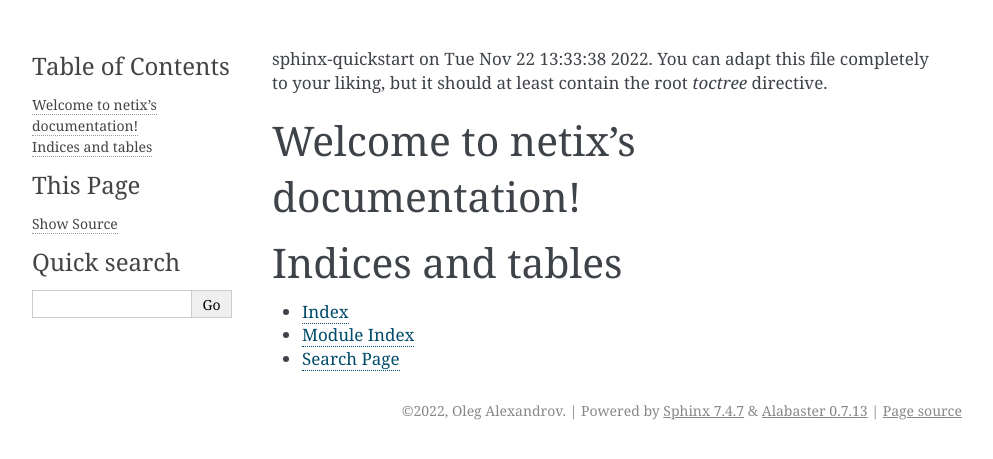
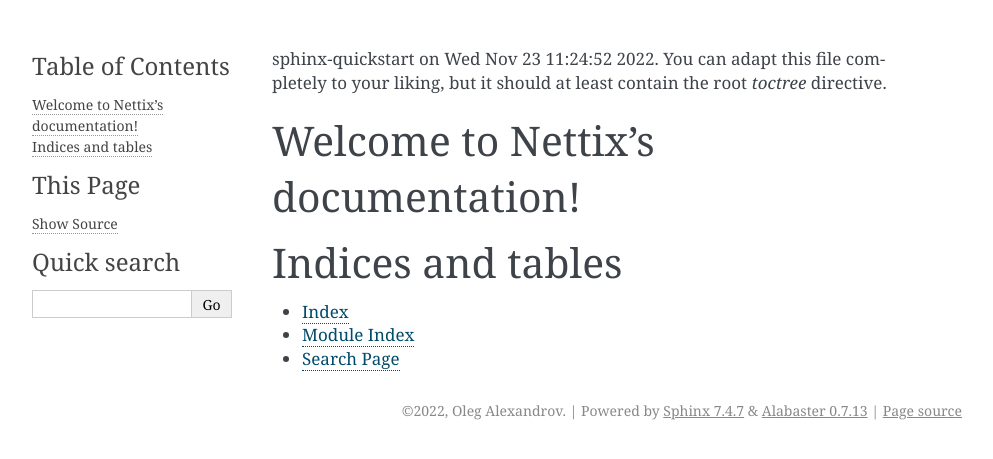
Before and after one commit to teratron/pynn, a Sphinx documentation site: the page built from docs/source/index.rst, in a window 1280 px wide. Shown: the top 459 px of the page, without its empty margins (148-1141 px from the left). Built offline with Sphinx 7.4.7, drawn with Linux system fonts in a browser that asks for light colours.

```diff
--- a/docs/source/conf.py
+++ b/docs/source/conf.py
@@ -6,18 +6,18 @@
 # -- Project information -----------------------------------------------------
 # https://www.sphinx-doc.org/en/master/usage/configuration.html#project-information
 
-project = 'netix'
+project = 'Nettix'
 copyright = '2022, Oleg Alexandrov'
 author = 'Oleg Alexandrov'
-release = '0.0.0'
+release = '0.0.1'
 
 # -- General configuration ---------------------------------------------------
 # https://www.sphinx-doc.org/en/master/usage/configuration.html#general-configuration
 
-extensions: list = []
+extensions = []
 
 templates_path = ['_templates']
-exclude_patterns: list = []
+exclude_patterns = []
 
 # -- Options for HTML output -------------------------------------------------
 # https://www.sphinx-doc.org/en/master/usage/configuration.html#options-for-html-output
--- a/docs/source/index.rst
+++ b/docs/source/index.rst
@@ -1,10 +1,10 @@
-.. netix documentation master file, created by
-sphinx-quickstart on Tue Nov 22 13:33:38 2022.
+.. Nettix documentation master file, created by
+sphinx-quickstart on Wed Nov 23 11:24:52 2022.
 You can adapt this file completely to your liking, but it should at least
 contain the root `toctree` directive.
 
-Welcome to netix's documentation!
-=================================
+Welcome to Nettix's documentation!
+==================================
 
 .. toctree::
    :maxdepth: 2
```
Also changed, not shown: README.md (+0 -12 lines), 4 other files.
